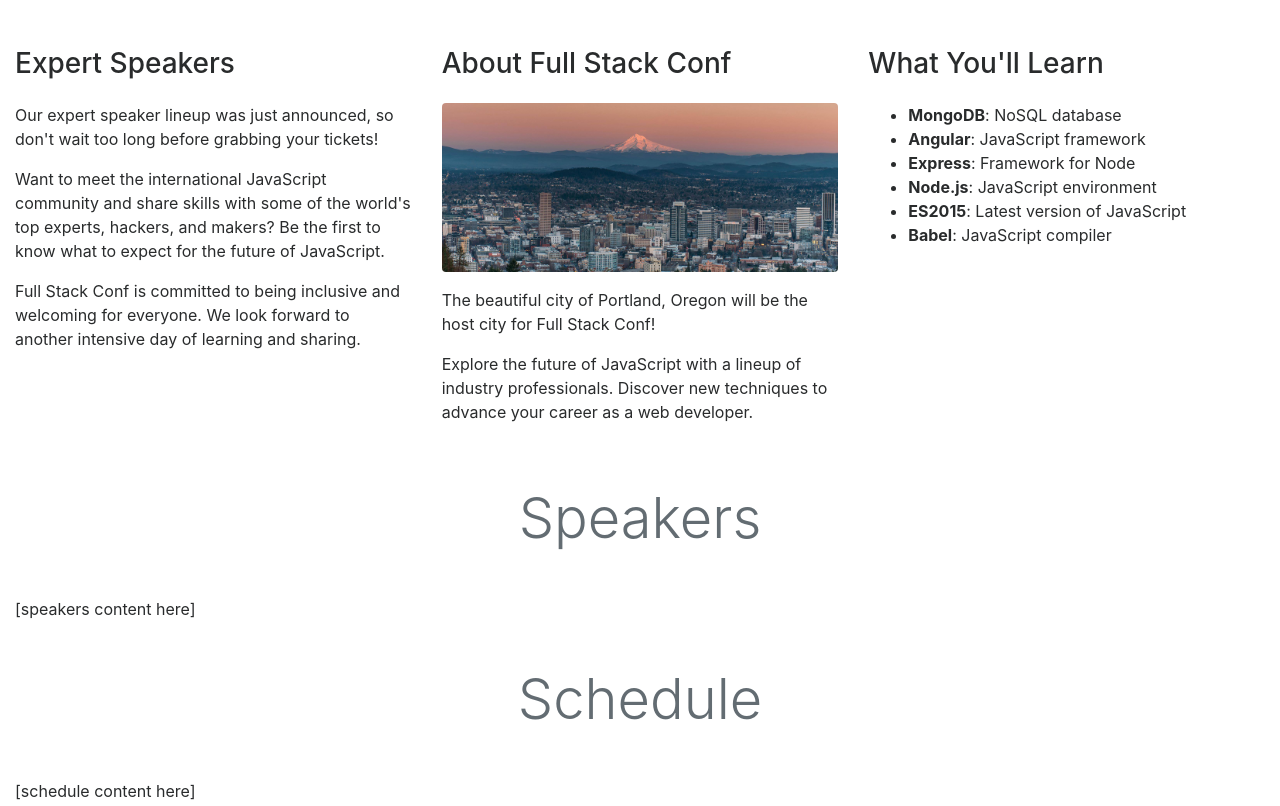
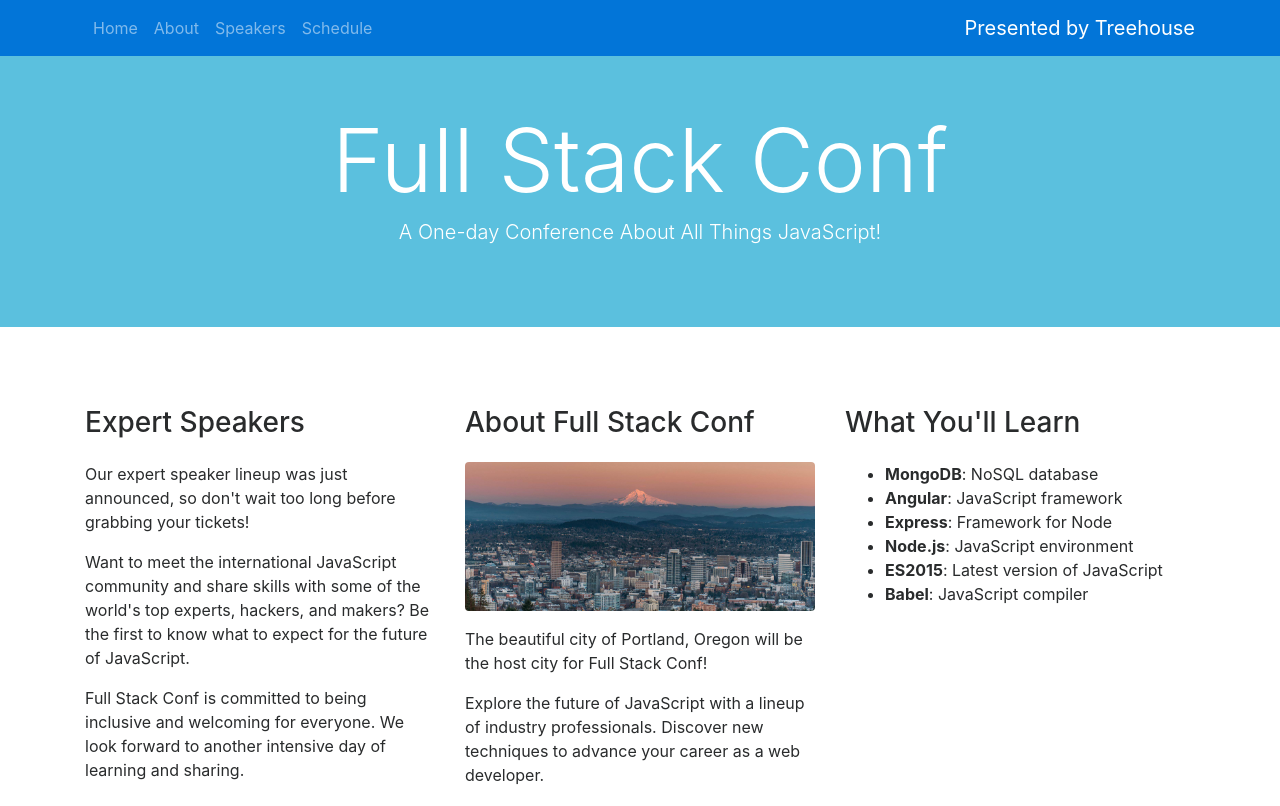
Before and after one commit to wittrura/TreehouseBootstrap4, a website: page public/index.html in a window 1280 px wide. Shown: the top 806 px of the page. Drawn offline with nearby package versions, Linux system fonts and the light colour scheme; a script that the page names is missing.

Commit message:
Adds navbar and jumbotron

```diff
--- a/public/index.html
+++ b/public/index.html
@@ -11,7 +11,35 @@
 
   </head>
   <body>
-    <div class="container-fluid pt-5">
+    <!-- navbar -->
+    <nav class="navbar fixed-top navbar-toggleable-sm navbar-inverse bg-primary">
+      <div class="container">
+      <button class="navbar-toggler navbar-toggler-right" type="button" data-toggle="collapse" data-target="#navbarNavAltMarkup" aria-controls="navbarNavAltMarkup" aria-expanded="false" aria-label="Toggle navigation">
+        <span class="navbar-toggler-icon"></span>
+      </button>
+      <div class="collapse navbar-collapse" id="navbarNavAltMarkup">
+        <div class="navbar-nav">
+          <a class="nav-item nav-link" href="#home">Home <span class="sr-only">(current)</span></a>
+          <a class="nav-item nav-link" href="#about">About</a>
+          <a class="nav-item nav-link" href="#speakers">Speakers</a>
+          <a class="nav-item nav-link" href="#schedule">Schedule</a>
+        </div>
+      </div>
+      <a class="navbar-brand mr-auto" href="#">Presented by Treehouse</a>
+      </div>
+    </nav>
+    <!-- /navbar -->
+
+    <!-- jumbotron -->
+    <div class="jumbotron jumbotron-fluid text-white bg-info">
+      <div class="container text-sm-center pt-5">
+        <h1 class="display-2">Full Stack Conf</h1>
+        <p class="lead">A One-day Conference About All Things JavaScript!</p>
+      </div>
+    </div>
+    <!-- /jumbotron -->
+
+    <div class="container pt-5">
       <!-- about -->
       <div class="row">
         <div class="col-lg-4 push-lg-4">
```
